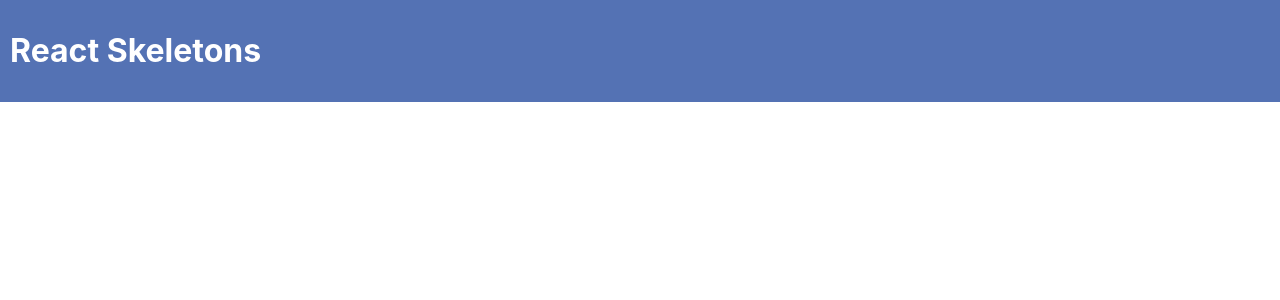
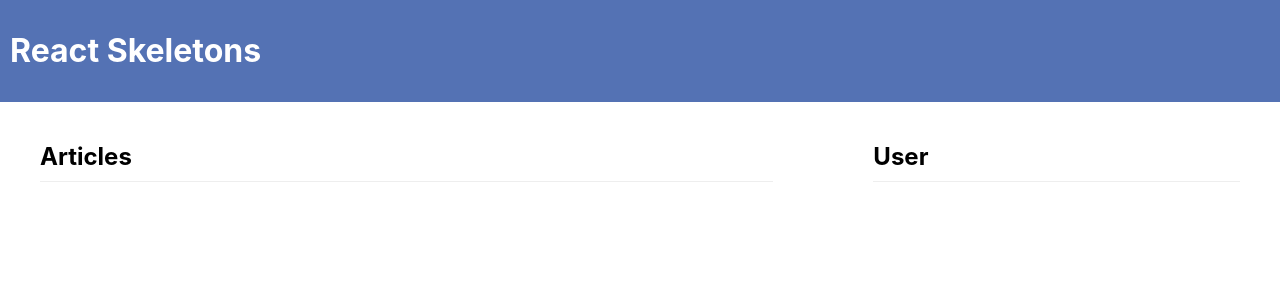
Before and after one commit to weilyuwang/react-skeleton-effects, a React (Create React App) app: page / in a window 1280 px wide. Shown: the top 300 px of the page. Built offline with nearby package versions, Linux system fonts and the light colour scheme.

Commit message:
:fire: init components

```diff
--- a/src/App.js
+++ b/src/App.js
@@ -1,4 +1,6 @@
 import React from "react";
+import Articles from "./components/Articles";
+import User from "./components/User";
 
 function App() {
   return (
@@ -6,7 +8,10 @@ function App() {
       <header>
         <h1>React Skeletons</h1>
       </header>
-      <div className="content"></div>
+      <div className="content">
+        <Articles />
+        <User />
+      </div>
     </div>
   );
 }
--- /dev/null
+++ b/src/components/Articles.js
@@ -0,0 +1,11 @@
+import React from "react";
+
+const Articles = () => {
+  return (
+    <div>
+      <h2>Articles</h2>
+    </div>
+  );
+};
+
+export default Articles;
--- /dev/null
+++ b/src/components/User.js
@@ -0,0 +1,11 @@
+import React from "react";
+
+const User = () => {
+  return (
+    <div>
+      <h2>User</h2>
+    </div>
+  );
+};
+
+export default User;
--- a/src/index.css
+++ b/src/index.css
@@ -22,3 +22,18 @@ header h1 {
   max-width: 1200px;
   margin: 0, auto;
 }
+
+h2 {
+  padding-bottom: 10px;
+  border-bottom: 1px solid #eee;
+}
+
+.content {
+  width: 100%;
+  max-width: 1200px;
+  margin: 0 auto;
+  padding: 20px;
+  display: grid;
+  grid-template-columns: 2fr 1fr;
+  gap: 100px;
+}
```
